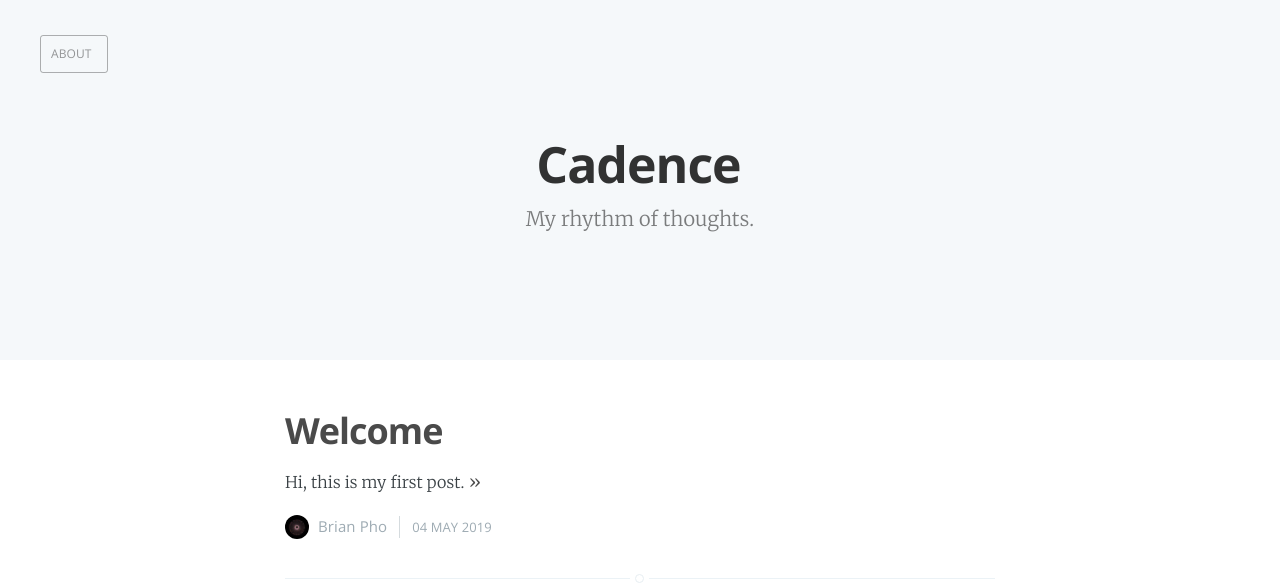
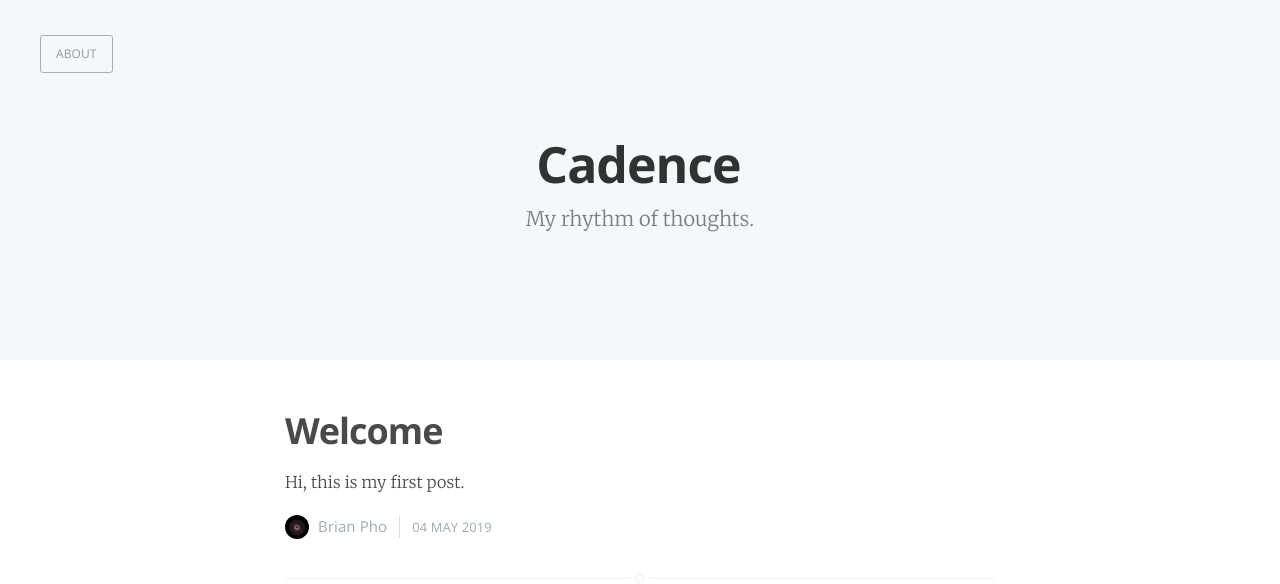
Before and after one commit to Brian-Pho/Cadence, a Jekyll site: the page built from index.html, in a window 1280 px wide. Shown: the top 584 px of the page. Built offline with Jekyll 4.4.1, drawn with Linux system fonts in a browser that asks for light colours; the list of posts is cut into pages by our own code.

Commit message:
Fix about button misalignment

```diff
--- a/_layouts/index.html
+++ b/_layouts/index.html
@@ -6,7 +6,7 @@
 <header class="main-header {% if page.cover %}"
     style="background-image: url({{ page.cover }}) {%else%} no-cover {% endif %}">
     <nav class="main-nav overlay clearfix">
-        <a class="back-button" href="{{ site.baseurl }}/about.html">About</a>
+        <a class="about-button" href="{{ site.baseurl }}/about.html">About</a>
         {% if page.logo %}
         <a class="blog-logo" href="{{ site.baseurl }}">
             <img src="{{ page.logo }}" alt="Blog Logo" />
@@ -36,7 +36,7 @@
         </header>
 
         <section class="post-excerpt">
-            {{ post.excerpt }} <a class="read-more" href="{{ site.baseurl }}{{ post.url }}">&raquo;</a>
+            <a class="read-more" href="{{ site.baseurl }}{{ post.url }}">{{ post.excerpt }}</a>
         </section>
 
         <footer class="post-meta">
--- a/assets/css/screen.css
+++ b/assets/css/screen.css
@@ -567,6 +567,24 @@
     width: auto;
 }
 
+.about-button {
+    -webkit-box-sizing: border-box;
+    -moz-box-sizing: border-box;
+    box-sizing: border-box;
+    display: inline-block;
+    float: left;
+    height: 38px;
+    padding: 0 15px 0 15px;
+    border: transparent 1px solid;
+    color: #9EABB3;
+    text-align: center;
+    font-size: 12px;
+    text-transform: uppercase;
+    line-height: 35px;
+    border-radius: 3px;
+    background: rgba(0, 0, 0, 0.1);
+    transition: all ease 0.3s;
+}
 .back-button {
     -webkit-box-sizing: border-box;
     -moz-box-sizing: border-box;
@@ -585,6 +603,7 @@
     background: rgba(0,0,0,0.1);
     transition: all ease 0.3s;
 }
+.about-button:before,
 .back-button:before {
     position: relative;
     bottom: -2px;
@@ -607,6 +626,7 @@
     background: linear-gradient(to bottom, rgba(0,0,0,0.2) 0%,rgba(0,0,0,0) 100%);
 }
 .no-cover .main-nav.overlay,
+.no-cover .about-button,
 .no-cover .back-button {
     background: none;
 }
@@ -615,6 +635,7 @@
     color: #fff;
 }
 
+.main-nav.overlay .about-button,
 .main-nav.overlay .back-button {
     border-color: rgba(255,255,255,0.6);
 }
@@ -627,6 +648,7 @@
 }
 
 /* Add a border to the buttons on hover */
+.about-button:hover,
 .back-button:hover {
     border-color: #bfc8cd;
     color: #9EABB3;
@@ -666,6 +688,7 @@
     color: rgba(0,0,0,0.5);
 }
 
+.no-cover .main-nav.overlay .about-button,
 .no-cover .main-nav.overlay .back-button {
     color: rgba(0,0,0,0.4);
     border-color: rgba(0,0,0,0.3);
@@ -1367,6 +1390,7 @@
         height: 26px;
     }
 
+    .about-button,
     .back-button {
         height: 44px;
         line-height: 41px;
@@ -1374,12 +1398,14 @@
         color: #2e2e2e;
         background: transparent;
     }
+    .about-button:hover,
     .back-button:hover {
         border-color: #ebeef0;
         color: #2e2e2e;
         background: #ebeef0;
     }
 
+    .about-button,
     .back-button {
         padding: 0 15px 0 10px;
     }
@@ -1393,10 +1419,12 @@
     .no-cover .main-nav.overlay {
         background: none;
     }
+    .no-cover .main-nav.overlay .about-button,
     .no-cover .main-nav.overlay .back-button {
         border: none;
     }
 
+    .main-nav.overlay .about-button,
     .main-nav.overlay .back-button {
         border-color: transparent;
     }
```
